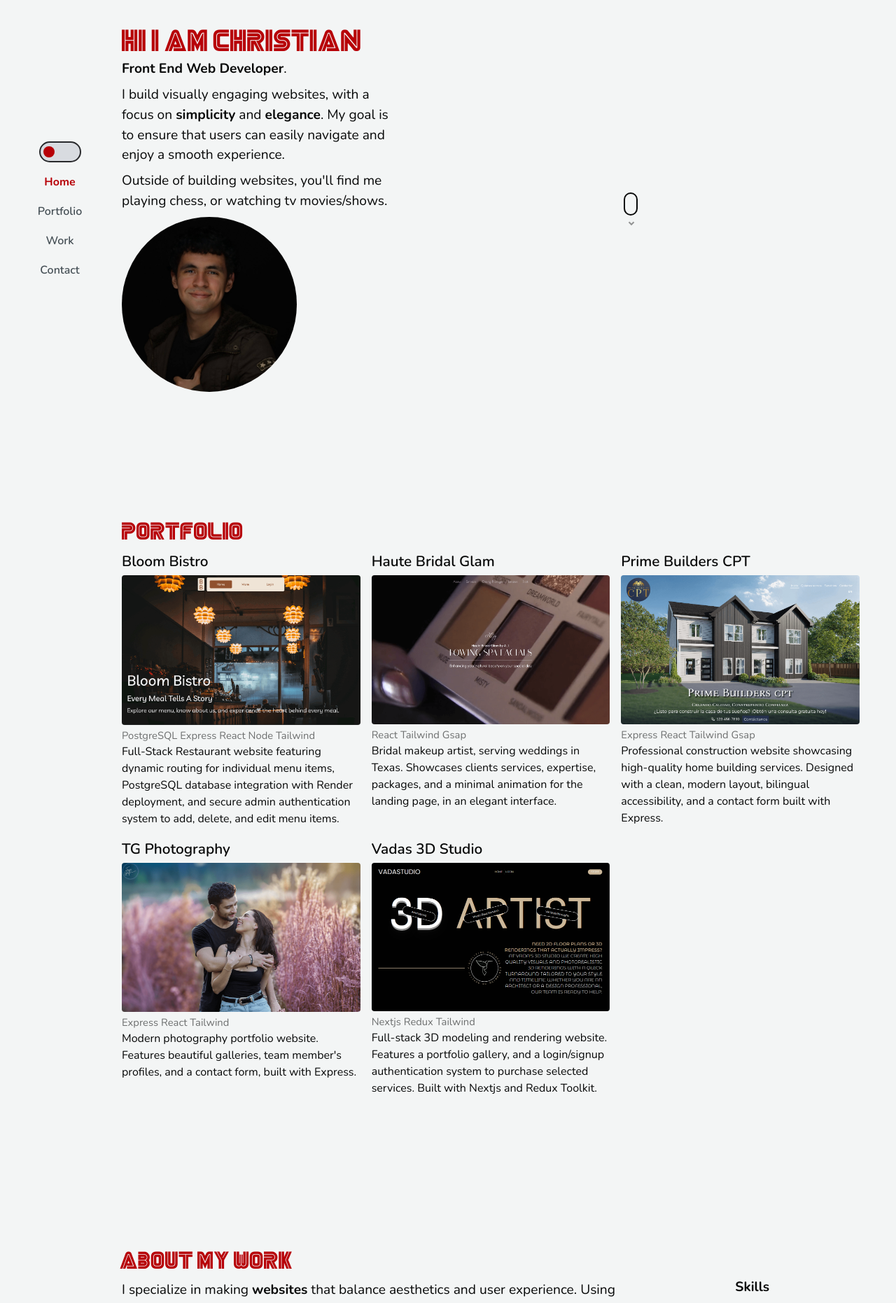
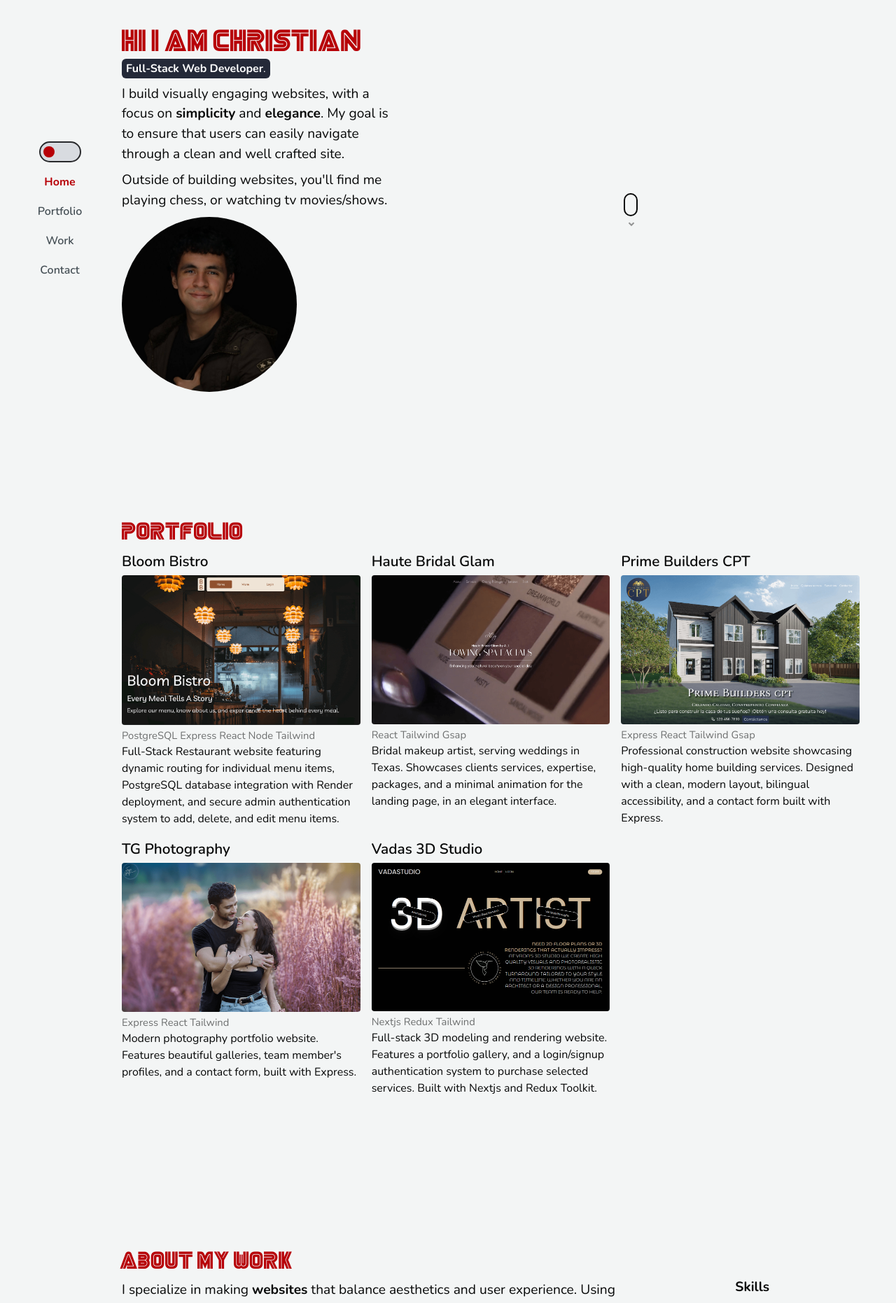
Before and after one commit to ChristiannYa/Christians-Website, a React (Vite) app in the folder client/: page / in a window 1280 px wide. Shown: the part 100-1962 px from the top of the page at 70% size. Built offline with nearby package versions, Linux system fonts and the light colour scheme.

Commit message:
improved UI

```diff
--- a/client/src/App.jsx
+++ b/client/src/App.jsx
@@ -1,29 +1,29 @@
-import { useEffect, useState } from 'react';
-import Nav from './components/Nav';
-import Intro from './sections/Intro';
-import Portfolio from './sections/Portfolio';
-import WhatIDo from './sections/AboutMyWork';
-import Contact from './sections/Contact';
+import { useEffect, useState } from "react";
+import Nav from "./components/Nav";
+import Intro from "./sections/Intro";
+import Portfolio from "./sections/Portfolio";
+import WhatIDo from "./sections/AboutMyWork";
+import Contact from "./sections/Contact";
 
 export default function App() {
   const [isDarkMode, setIsDarkMode] = useState(() => {
     // Initialize state with system preference
-    return window.matchMedia('(prefers-color-scheme: dark)').matches;
+    return window.matchMedia("(prefers-color-scheme: dark)").matches;
   });
 
   useEffect(() => {
     // Listen for system theme changes
-    const mediaQuery = window.matchMedia('(prefers-color-scheme: dark)');
+    const mediaQuery = window.matchMedia("(prefers-color-scheme: dark)");
     const handleChange = (e) => setIsDarkMode(e.matches);
 
-    mediaQuery.addEventListener('change', handleChange);
-    return () => mediaQuery.removeEventListener('change', handleChange);
+    mediaQuery.addEventListener("change", handleChange);
+    return () => mediaQuery.removeEventListener("change", handleChange);
   }, []);
 
   useEffect(() => {
     document
-      .querySelector('html')
-      .setAttribute('data-theme', isDarkMode ? 'dark' : 'light');
+      .querySelector("html")
+      .setAttribute("data-theme", isDarkMode ? "dark" : "light");
   }, [isDarkMode]);
 
   const toggleTheme = () => setIsDarkMode(!isDarkMode);
@@ -31,7 +31,7 @@ export default function App() {
   return (
     <div className="flexcol">
       <Nav isDarkMode={isDarkMode} toggleTheme={toggleTheme} />
-      <Intro />
+      <Intro isDarkMode={isDarkMode} />
       <Portfolio />
       <WhatIDo isDarkMode={isDarkMode} />
       <Contact isDarkMode={isDarkMode} />
--- a/client/src/sections/AboutMyWork.jsx
+++ b/client/src/sections/AboutMyWork.jsx
@@ -52,7 +52,10 @@ const AboutMyWork = ({ isDarkMode }) => {
               <p>
                 I specialize in making <b>websites</b> that balance aesthetics
                 and user experience. Using technologies like{" "}
-                <b>Nextjs, Tailwind, Go, and Postgres</b>, I create
+                <span className="font-[600]">Nextjs</span>,{" "}
+                <span className="font-[600]">Tailwind</span>,{" "}
+                <span className="font-[600]">Go</span>, and{" "}
+                <span className="font-[600]">Postgres</span>, I create
                 user-friendly interfaces tailored to my client&apos;s needs. To
                 turn these technologies into meaningful websites, I follow a
                 clear and user-focused development process. This involves
--- a/client/src/sections/Intro.jsx
+++ b/client/src/sections/Intro.jsx
@@ -1,11 +1,12 @@
-import { christian } from '../assets/images';
-import ScrollDownMouse from '../components/ScrollDownMouse';
+import PropTypes from "prop-types";
+import { christian } from "../assets/images";
+import ScrollDownMouse from "../components/ScrollDownMouse";
 
-const Intro = () => {
+const Intro = ({ isDarkMode }) => {
   const handleScrollDown = () => {
-    const nextSection = document.getElementById('portfolio');
+    const nextSection = document.getElementById("portfolio");
     if (nextSection) {
-      nextSection.scrollIntoView({ behavior: 'smooth' });
+      nextSection.scrollIntoView({ behavior: "smooth" });
     }
   };
 
@@ -20,19 +21,29 @@ const Intro = () => {
             Hi I am christian
           </h1>
           <div className="w-[400px] max-md:w-full flexcol gap-y-2">
+            <div
+              className={`w-fit px-1.5 py-0.5 rounded-md ${
+                isDarkMode ? "bg-[#D4D4D8]" : "bg-[#242938]"
+              }`}
+            >
+              <p
+                className={`paragraph ${
+                  isDarkMode ? "text-[#242938]" : "text-[#ffffff]"
+                }`}
+              >
+                <b>Full-Stack Web Developer</b>.
+              </p>
+            </div>
             <p className="paragraph-lg">
-              <b>Front End Web Developer</b>.
-            </p>
-            <p className="paragraph-lg">
-              I build visually engaging websites, with a focus on{' '}
+              I build visually engaging websites, with a focus on{" "}
               <b>simplicity</b> and <b>elegance</b>. My goal is to ensure that
-              users can easily navigate and enjoy a smooth experience.
+              users can easily navigate through a clean and well crafted site.
             </p>
             <p className="paragraph-lg">
               Outside of building websites, you&apos;ll find me playing chess,
               or watching tv movies/shows.
             </p>
-            <div className="overflow-hidden rounded-full w-[250px] aspect-square max-md:w-[200px] max-md:my-6 max-md:mx-auto">
+            <div className="overflow-hidden rounded-full w-[250px] aspect-square max-md:w-[200px] max-md:my-6 max-md:mx-auto mt-0.5">
               <img
                 src={christian}
                 alt="Christian photo"
@@ -49,4 +60,8 @@ const Intro = () => {
   );
 };
 
+Intro.propTypes = {
+  isDarkMode: PropTypes.bool.isRequired,
+};
+
 export default Intro;
```
Also changed, not shown: client/src/assets/icons/skills/goLight-icon.svg.
